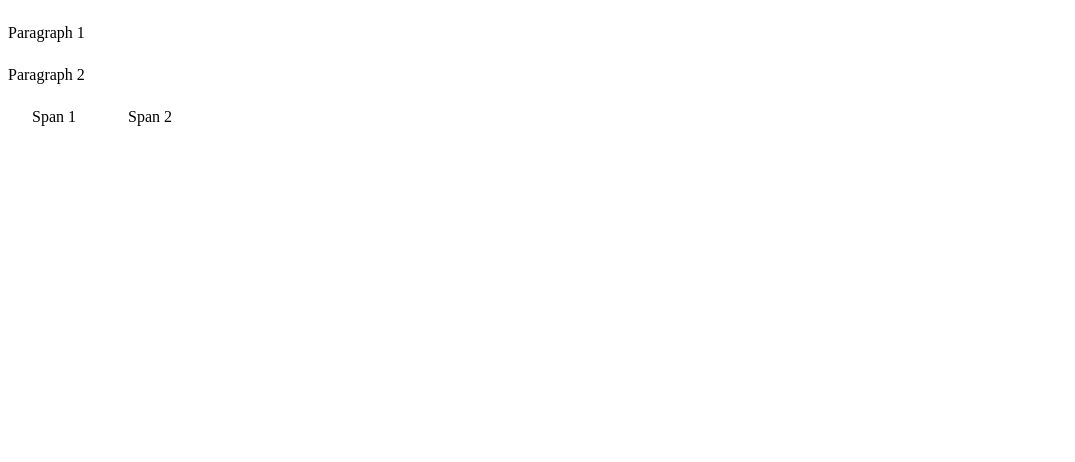
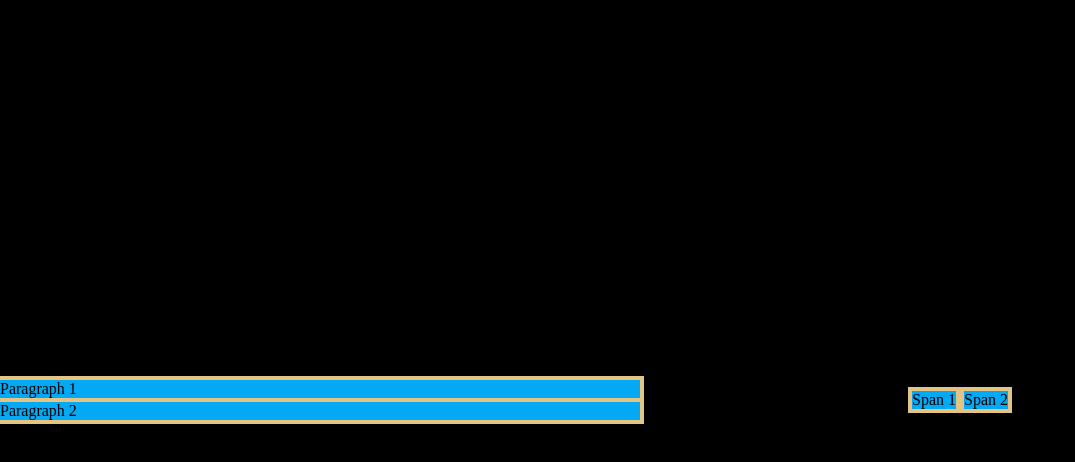
Before and after one commit to sduzair/HTML-CSS, a plain HTML site: page margin-collapse/index.html in a window 1280 px wide. Shown: the whole page, without its empty margins (0-1075 px from the left). Drawn offline with Linux system fonts and the light colour scheme.

Commit message:
Added readme and example image

```diff
--- a/margin-collapse/index.html
+++ b/margin-collapse/index.html
@@ -10,12 +10,12 @@
 
 <body>
     <div>
-        <p>Paragraph 1</p>
-        <p>Paragraph 2</p> <!-- Paragraphs vertical margins collapsed -->
+        <p class="p-block">Paragraph 1</p>
+        <p class="p-block">Paragraph 2</p> <!-- Paragraphs vertical margins collapsed -->
     </div>
-    <div>
-        <span>Span 1</span>
-        <span>Span 2</span> <!-- Spans horizontal margins not collapsed -->
+    <div class="span-inlines">
+        <span class="span-inline">Span 1</span>
+        <span class="span-inline">Span 2</span> <!-- Spans horizontal margins not collapsed -->
     </div>
 </body>
 
--- a/margin-collapse/style.css
+++ b/margin-collapse/style.css
@@ -1,9 +1,36 @@
-p {
-    margin-top: 24px;
-    margin-bottom: 24px;
+* {
+    box-sizing: border-box;
 }
 
-span {
-    margin-left: 24px;
-    margin-right: 24px;
+body {
+    margin: 0;
+    background-color: black;
+    width: 100vw;
+    height: 100vh;
+    display: grid;
+    grid-template-columns: repeat(2, 1fr);
+    justify-content: center;
+    align-items: center;
 }
+
+.span-inlines {
+    display: flex;
+    flex-direction: row;
+    justify-content: center;
+    align-items: center;
+}
+
+.p-block {
+    background-color: #03A9F4;
+    min-width: 100%;
+    margin-top: 4px;
+    margin-bottom: 4px;
+    outline: 4px solid #e4c482;
+}
+
+.span-inline {
+    background-color: #03A9F4;
+    margin-left: 4px;
+    margin-right: 4px;
+    outline: 4px solid #e4c482;
+}
```
Also changed, not shown: margin-collapse/margin-collapse_.png (added), 1 other file.
